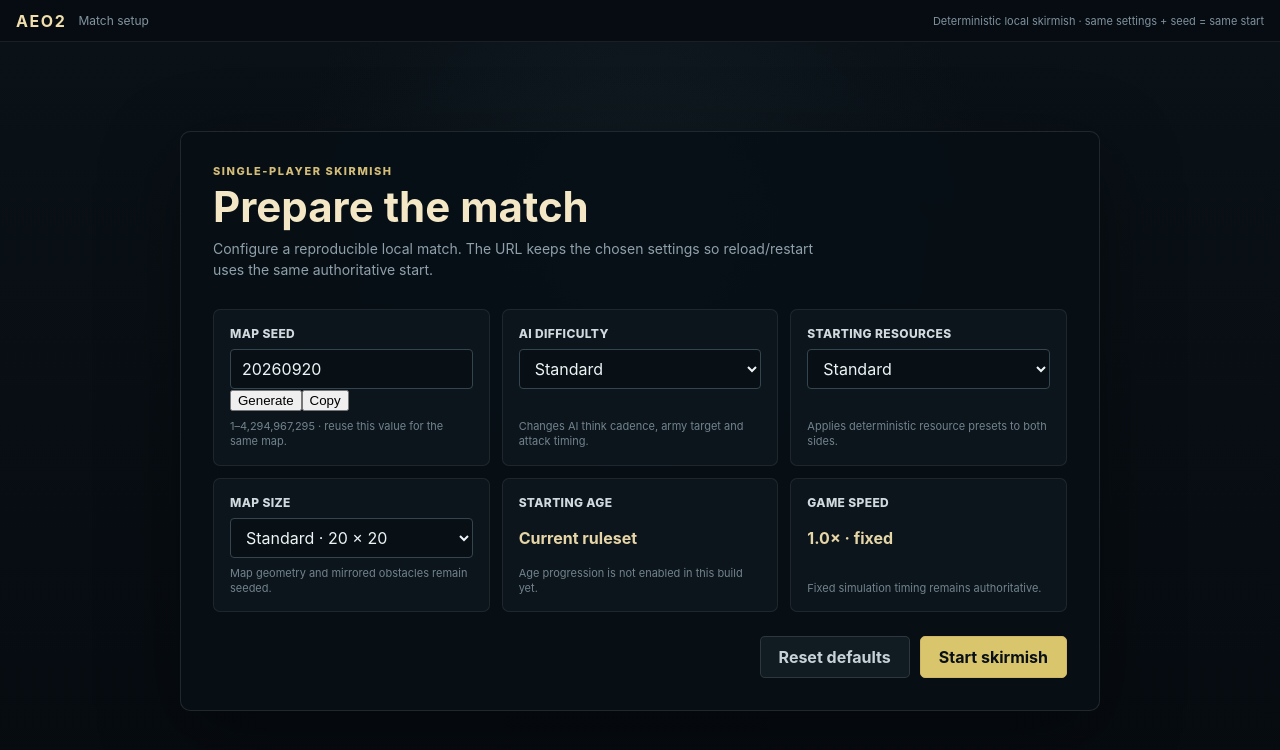
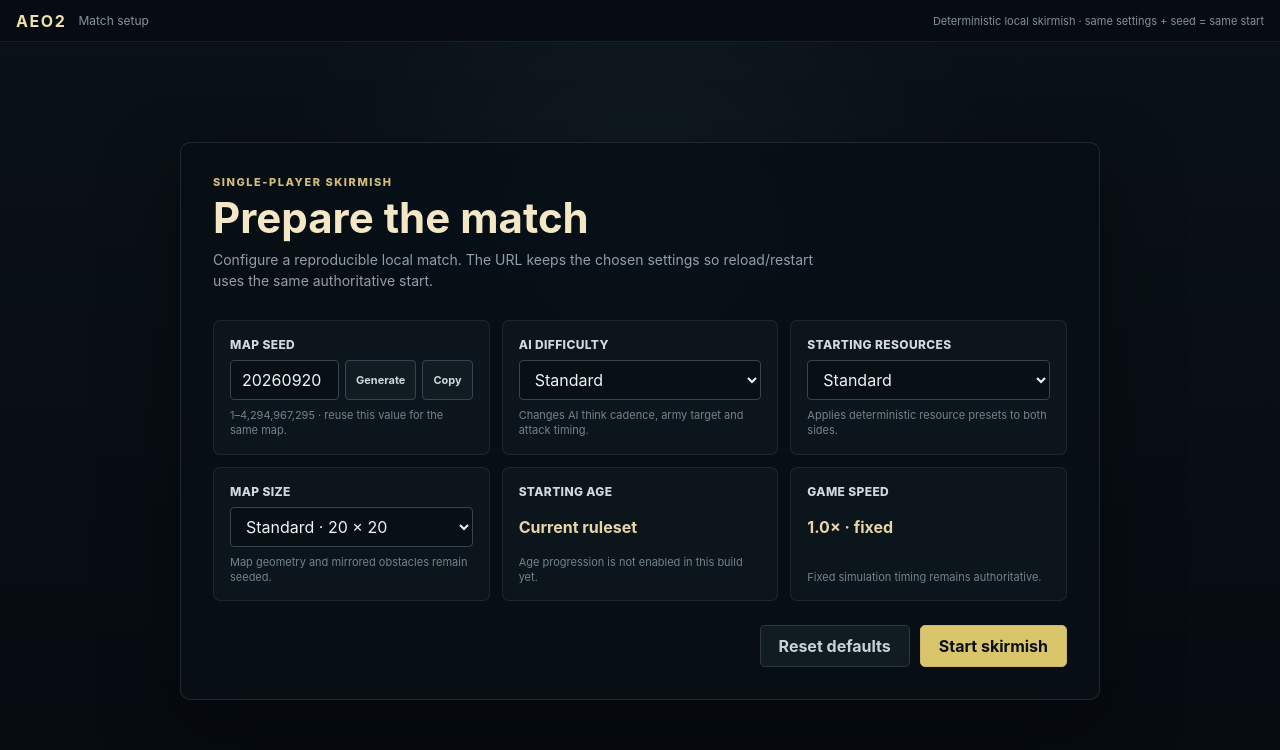
Before and after one commit to oktayaydogan/aeo2, a React (Vite) app in the folder apps/game/: page / in a window 1280 px wide. Shown: the top 750 px of the page. Built offline with nearby package versions, Linux system fonts and the light colour scheme.

Commit message:
style: polish seed setup controls and invalid state

```diff
--- a/apps/game/src/styles.css
+++ b/apps/game/src/styles.css
@@ -289,3 +289,46 @@ body {
   color: #c7d2d8;
   background: #111b22;
 }
+
+
+.seed-control {
+  display: grid;
+  grid-template-columns: minmax(0, 1fr) auto auto;
+  gap: 6px;
+}
+
+.seed-control input {
+  min-width: 0;
+}
+
+.field-button {
+  min-height: 40px;
+  padding: 0 10px;
+  border: 1px solid #34454f;
+  border-radius: 4px;
+  color: #cdd8dd;
+  background: #111b22;
+  font: inherit;
+  font-size: 11px;
+  font-weight: 700;
+  cursor: pointer;
+}
+
+.field-button:hover:not(:disabled) {
+  border-color: #c7ad66;
+  color: #f3e7c6;
+}
+
+.field-button:disabled,
+.primary-button:disabled {
+  cursor: not-allowed;
+  opacity: .38;
+}
+
+.field-error {
+  color: #d98b7d !important;
+}
+
+.setup-field input[aria-invalid="true"] {
+  border-color: #b96158;
+}
```
